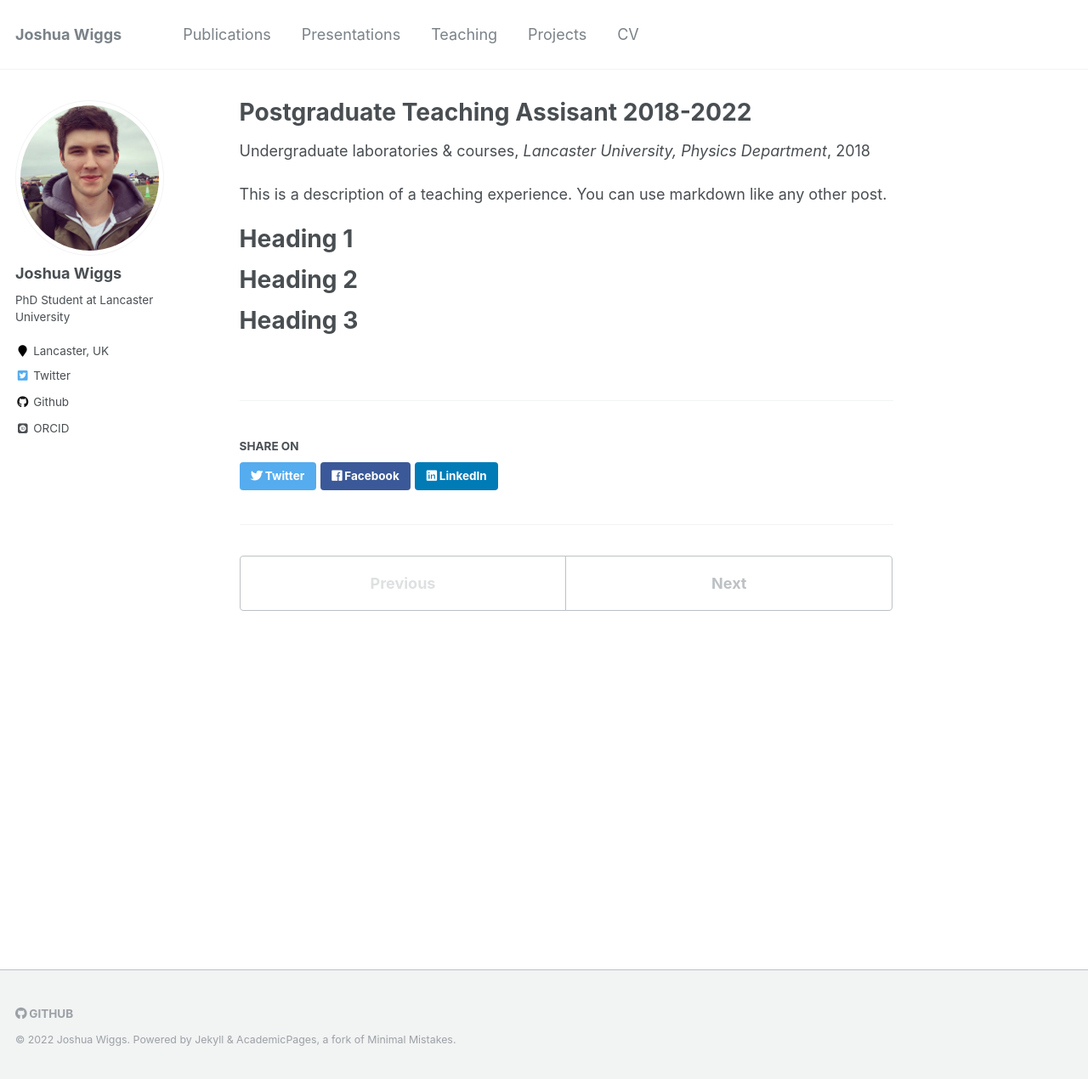
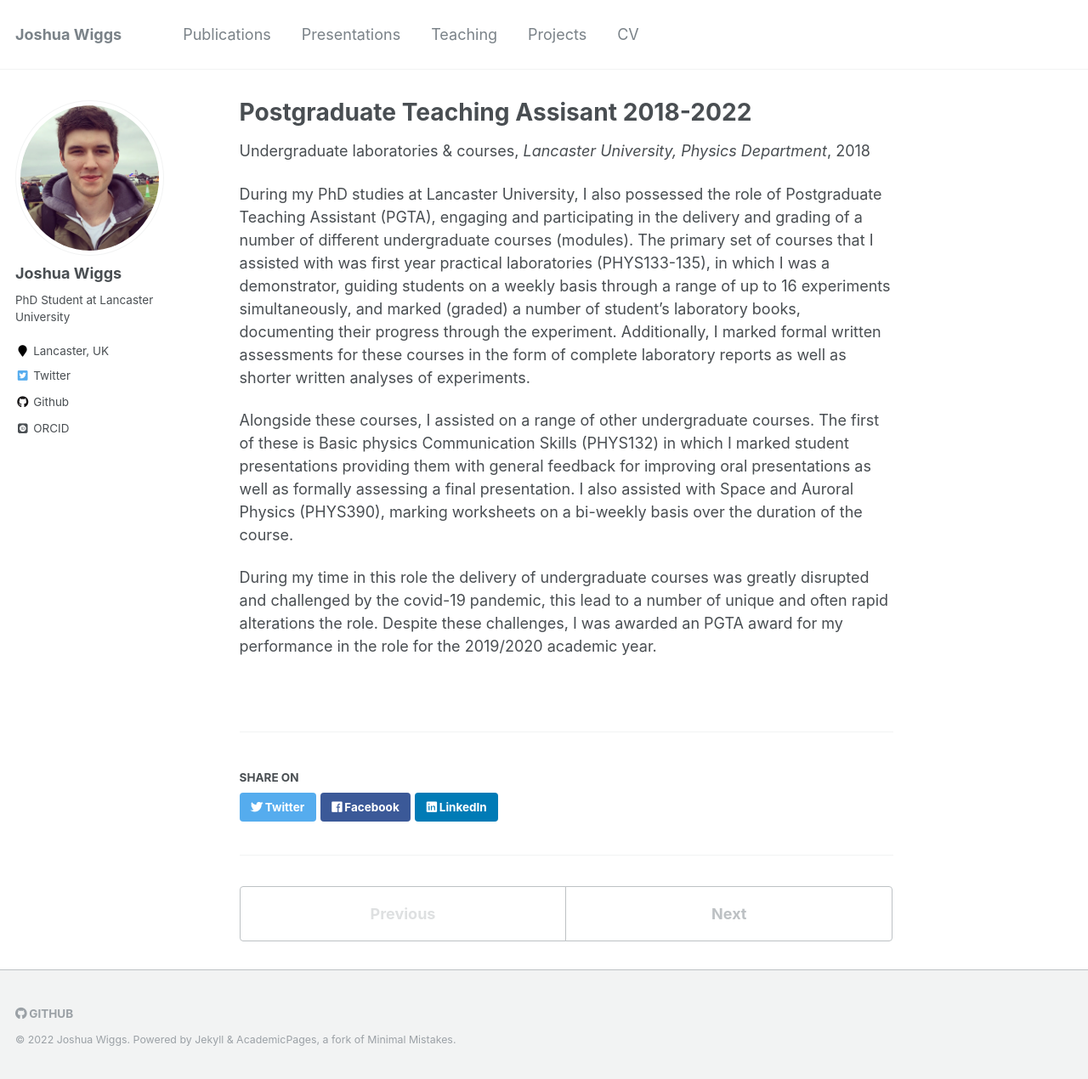
Before and after one commit to JoshWiggs/JoshWiggs.github.io, a Jekyll site: the page built from _teaching/2018-2022_PGTA.md, in a window 1280 px wide and 1270 px high. Shown: the whole window at 85% size. Built offline with Jekyll 4.4.1, drawn with Linux system fonts in a browser that asks for light colours; some web fonts are replaced.

Commit message:
Added teaching descriptions

```diff
--- a/_teaching/2018-2022_PGTA.md
+++ b/_teaching/2018-2022_PGTA.md
@@ -8,13 +8,8 @@ date: 2018-10-01
 location: "Lancaster, UK"
 ---
 
-This is a description of a teaching experience. You can use markdown like any other post.
+During my PhD studies at Lancaster University, I also possessed the role of Postgraduate Teaching Assistant (PGTA), engaging and participating in the delivery and grading of a number of different undergraduate courses (modules). The primary set of courses that I assisted with was first year practical laboratories (PHYS133-135), in which I was a demonstrator, guiding students on a weekly basis through a range of up to 16 experiments simultaneously, and marked (graded) a number of student’s laboratory books, documenting their progress through the experiment. Additionally, I marked formal written assessments for these courses in the form of complete laboratory reports as well as shorter written analyses of experiments.
 
-Heading 1
-======
+Alongside these courses, I assisted on a range of other undergraduate courses. The first of these is Basic physics Communication Skills (PHYS132) in which I marked student presentations providing them with general feedback for improving oral presentations as well as formally assessing a final presentation. I also assisted with Space and Auroral Physics (PHYS390), marking worksheets on a bi-weekly basis over the duration of the course.
 
-Heading 2
-======
-
-Heading 3
-======
+During my time in this role the delivery of undergraduate courses was greatly disrupted and challenged by the covid-19 pandemic, this lead to a number of unique and often rapid alterations the role. Despite these challenges, I was awarded an PGTA award for my performance in the role for the 2019/2020 academic year.
```
Also changed, not shown: _teaching/2020_summer_intern.md (+0 -4 lines).
